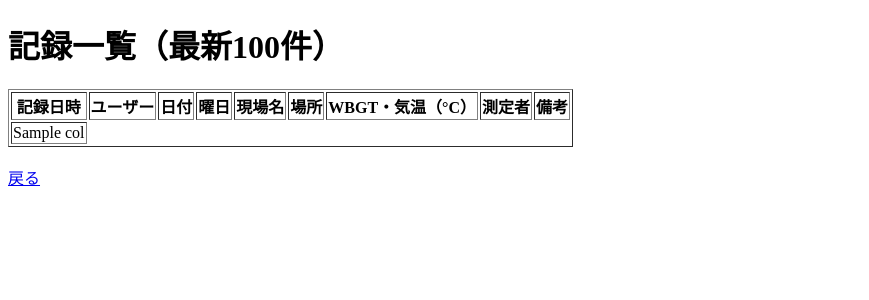
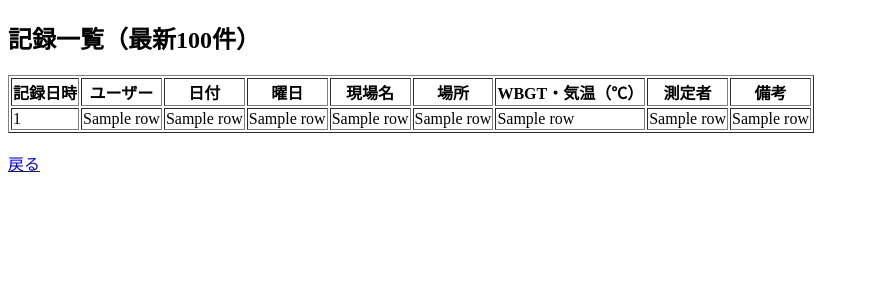
Before and after one commit to y0321suzuki/wbgt-app, a Flask app: template templates/records.html in a window 1280 px wide. Shown: the top 300 px of the page, without its empty margins (0-869 px from the left). Run offline with Flask 3, Linux system fonts and the light colour scheme; the template is opened without the code that fills it: most values are stand-ins (such as "Sample title", 1, 10 or a date in 2020).

Commit message:
Add files via upload

```diff
--- a/templates/records.html
+++ b/templates/records.html
@@ -1,3 +1,4 @@
+
 <!DOCTYPE html>
 <html lang="ja">
 <head>
@@ -5,7 +6,7 @@
     <title>記録一覧</title>
 </head>
 <body>
-    <h1>記録一覧（最新100件）</h1>
+    <h2>記録一覧（最新100件）</h2>
     <table border="1">
         <tr>
             <th>記録日時</th>
@@ -14,19 +15,25 @@
             <th>曜日</th>
             <th>現場名</th>
             <th>場所</th>
-            <th>WBGT・気温（°C）</th>
+            <th>WBGT・気温（℃）</th>
             <th>測定者</th>
             <th>備考</th>
         </tr>
         {% for row in records %}
         <tr>
-            {% for col in row %}
-            <td>{{ col }}</td>
-            {% endfor %}
+            <td>{{ row[0] }}</td>
+            <td>{{ row[1] }}</td>
+            <td>{{ row[2] }}</td>
+            <td>{{ row[3] }}</td>
+            <td>{{ row[4] }}</td>
+            <td>{{ row[5] }}</td>
+            <td>{{ row[6] }}</td>
+            <td>{{ row[7] }}</td>
+            <td>{{ row[8] }}</td>
         </tr>
         {% endfor %}
     </table>
     <br>
-    <a href="/form">戻る</a>
+    <a href="{{ url_for('form') }}">戻る</a>
 </body>
 </html>
```
